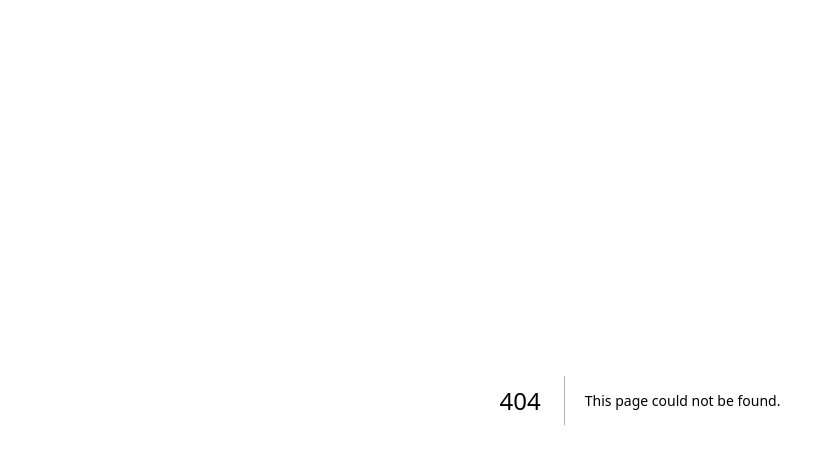
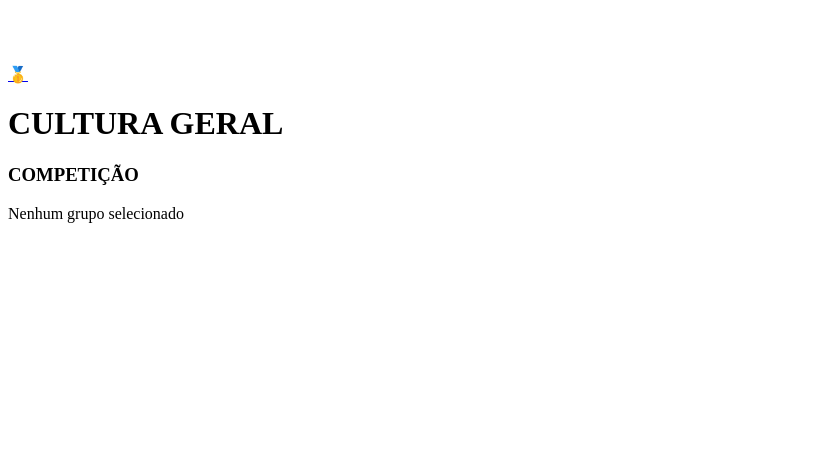
Before and after one commit to murillo-teixeira/cultura-geral, a Next.js app: page /reset in a window 1280 px wide. Before the commit this address had no page. Shown: the top 464 px of the page, without its empty margins (0-835 px from the left). Built offline with nearby package versions, Linux system fonts and the light colour scheme.

Commit message:
Users can only choose groups once

```diff
--- /dev/null
+++ b/pages/reset.jsx
@@ -0,0 +1,42 @@
+import Head from 'next/head';
+import Link from 'next/link';
+import { useState, useEffect } from 'react';
+
+export default function Responses({ question_type, server }) {
+  const [wasGroupSaved, setWasGroupSaved] = useState(false);
+
+  // Load the selected group from localStorage when the component mounts
+  useEffect(() => {
+    const savedGroup = localStorage.getItem('ccg2023-selected-group');
+    if (savedGroup) {
+      localStorage.removeItem('ccg2023-selected-group')
+      setWasGroupSaved(true)
+    }
+  }, []);
+
+  return (
+    <div>
+      <Head>
+        <title>Reset - Competição Geral</title>
+        <link rel="preconnect" href="https://fonts.googleapis.com"/>
+        <link rel="preconnect" href="https://fonts.gstatic.com" crossOrigin/>
+        <link href="https://fonts.googleapis.com/css2?family=Poppins:wght@400;500;700;900&display=swap" rel="stylesheet"/>
+        <link rel="shortcut icon" href="/logo_mc_preto.svg" />
+      </Head>
+
+      <main>
+        <Link href="/"><span>🥇</span></Link>
+        <img src='/logo_mc.svg'></img>
+        <h1>CULTURA GERAL</h1>
+        <h3>COMPETIÇÃO</h3>
+        { wasGroupSaved
+        ? (<div className="group-label">
+        Seleção excluída
+      </div>)
+         : (<div className="group-label">
+          Nenhum grupo selecionado
+        </div>)}
+      </main>
+    </div>
+  );
+}
--- a/pages/responder.jsx
+++ b/pages/responder.jsx
@@ -3,14 +3,14 @@ import Link from 'next/link';
 import { useState, useEffect } from 'react';
 
 export default function Responses({ question_type, server }) {
-  const [selectedGroup, setSelectedGroup] = useState(null);
+  const [selectedGroup, setSelectedGroup] = useState(0);
   const [selectedAnswer, setSelectedAnswer] = useState('');
   const [isButtonCooldown, setIsButtonCooldown] = useState(false);
 
   // Load the selected group from localStorage when the component mounts
   useEffect(() => {
     const savedGroup = localStorage.getItem('ccg2023-selected-group');
-    if (savedGroup) {
+    if (savedGroup > 0) {
       setSelectedGroup(savedGroup);
     }
   }, []);
@@ -105,6 +105,7 @@ export default function Responses({ question_type, server }) {
                 value={selectedGroup}
                 className={selectedGroup == buttonId ? 'selected-button' : 'unselected-button'}
                 onClick={() => handleGroupSelect(buttonId)}
+                disabled={selectedGroup > 0}
               >
                 {buttonId}
               </button>
@@ -117,6 +118,7 @@ export default function Responses({ question_type, server }) {
                 value={selectedGroup}
                 className={selectedGroup == buttonId ? 'selected-button' : 'unselected-button'}
                 onClick={() => handleGroupSelect(buttonId)}
+                disabled={selectedGroup > 0}
               >
                 {buttonId}
               </button>
```
Also changed, not shown: pages/convidado.jsx (+5 -2 lines).
